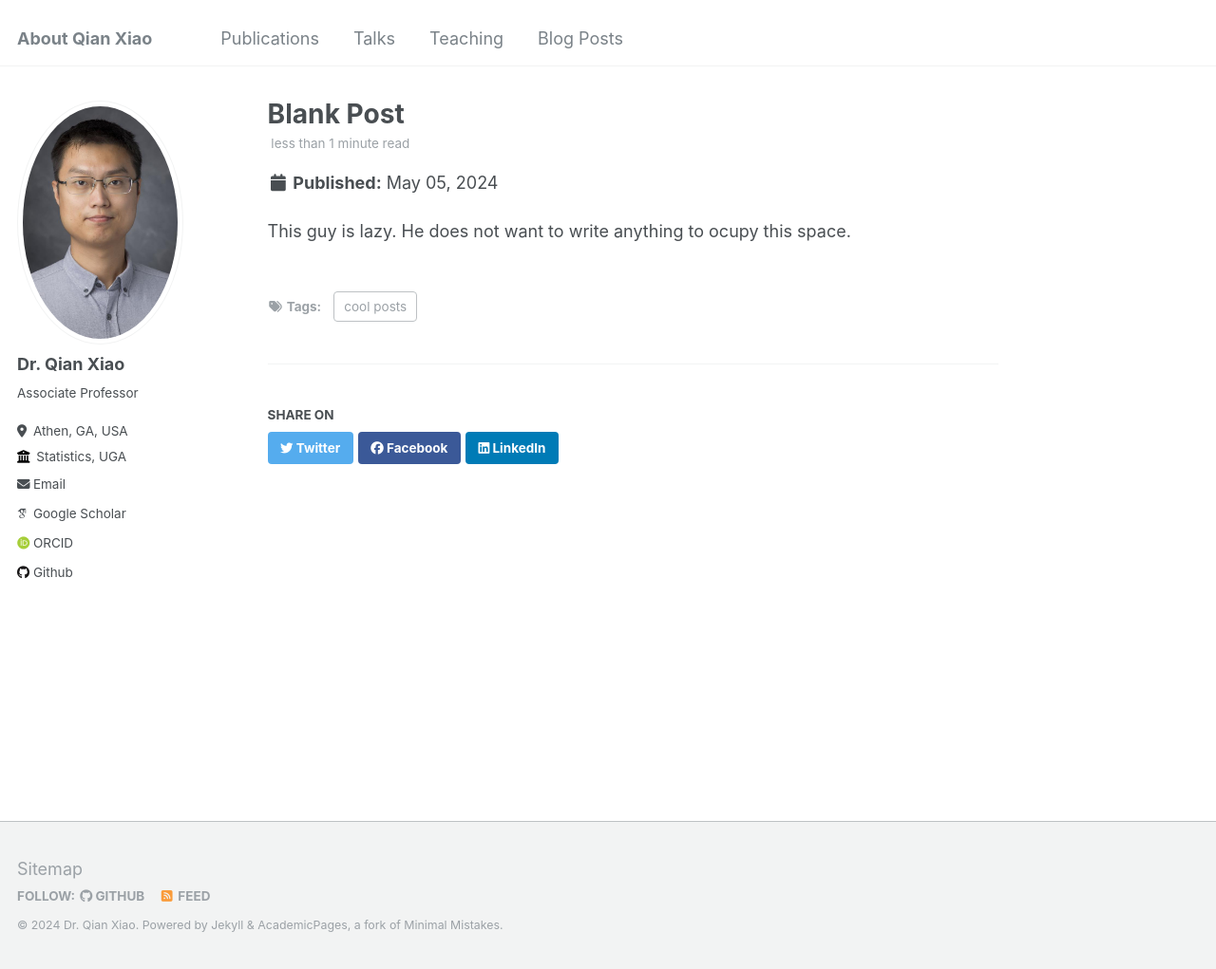
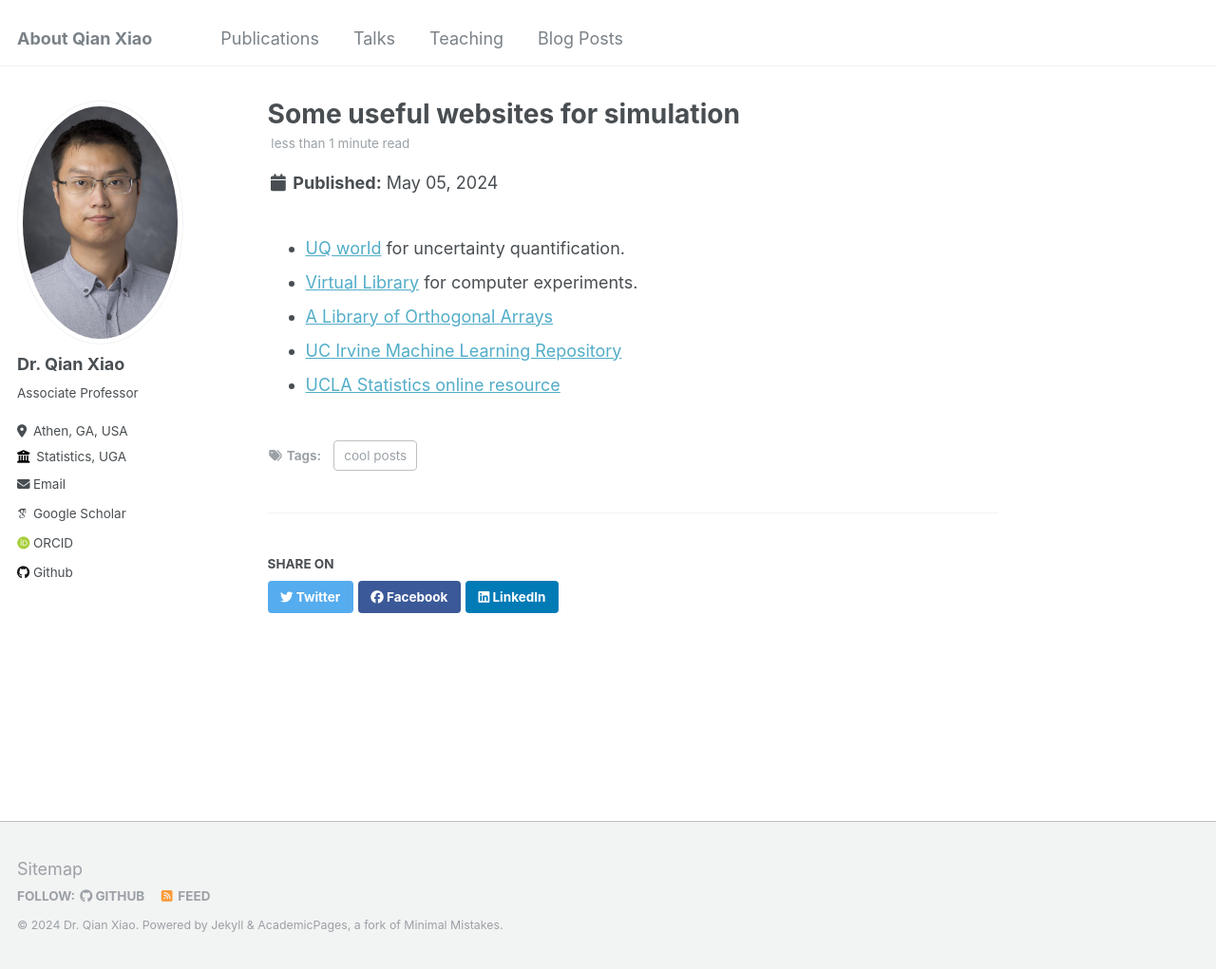
Before and after one commit to QXlab/QXlab.github.io, a Jekyll site: the page built from _posts/2012-08-14-blog-post-1.md, in a window 1280 px wide and 1021 px high. Shown: the whole window at 95% size. Built offline with Jekyll 4.4.1, drawn with Linux system fonts in a browser that asks for light colours; some web fonts are replaced.

Commit message:
Update 2012-08-14-blog-post-1.md

```diff
--- a/_posts/2012-08-14-blog-post-1.md
+++ b/_posts/2012-08-14-blog-post-1.md
@@ -1,9 +1,13 @@
 ---
-title: 'Blank Post'
+title: 'Some useful websites for simulation'
 date: 2024-05-5
 permalink: /posts/2012/08/blog-post-1/
 tags:
   - cool posts
 ---
 
-This guy is lazy. He does not want to write anything to ocupy this space.
+* [UQ world](https://uqworld.org/) for uncertainty quantification.
+* [Virtual Library](https://www.sfu.ca/~ssurjano/index.html) for computer experiments.
+* [A Library of Orthogonal Arrays](http://neilsloane.com/oadir/)
+* [UC Irvine Machine Learning Repository](https://archive.ics.uci.edu/)
+* [UCLA Statistics online resource](http://www.socr.ucla.edu/SOCR.html)
```
